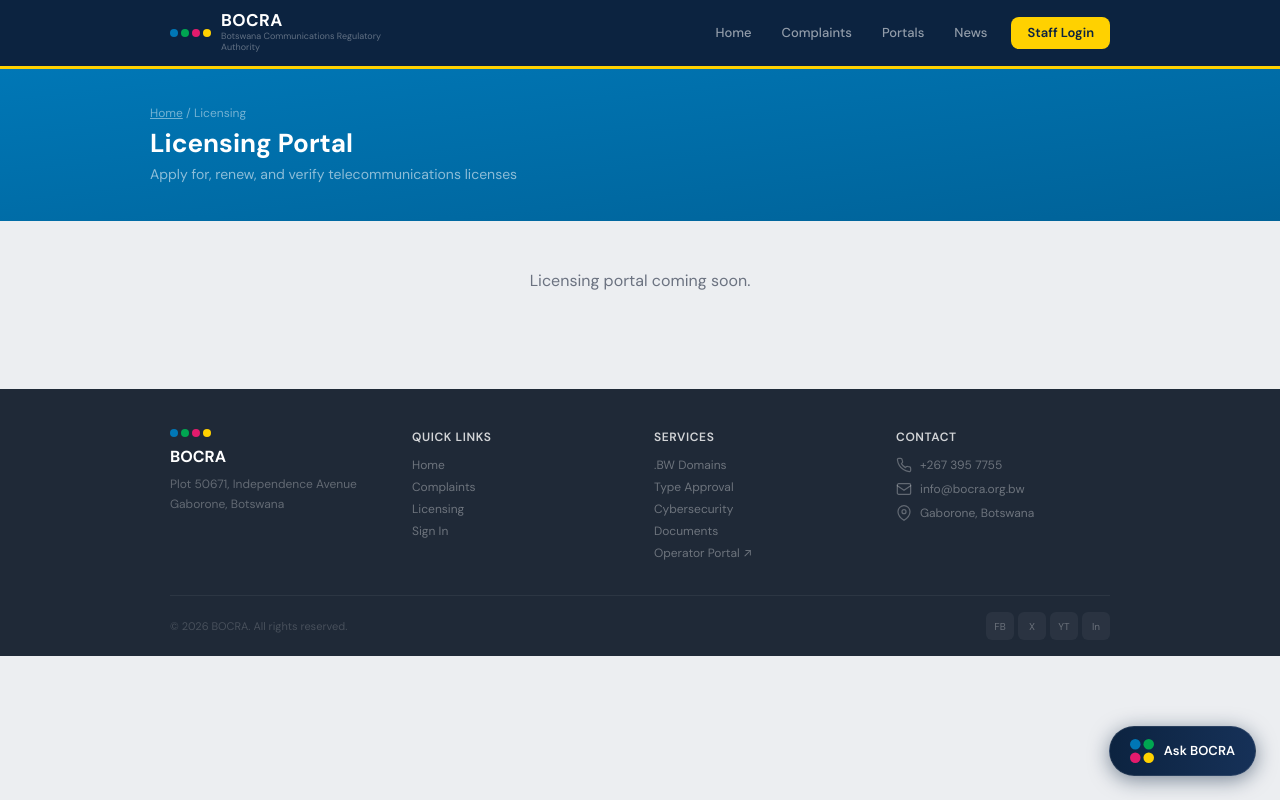
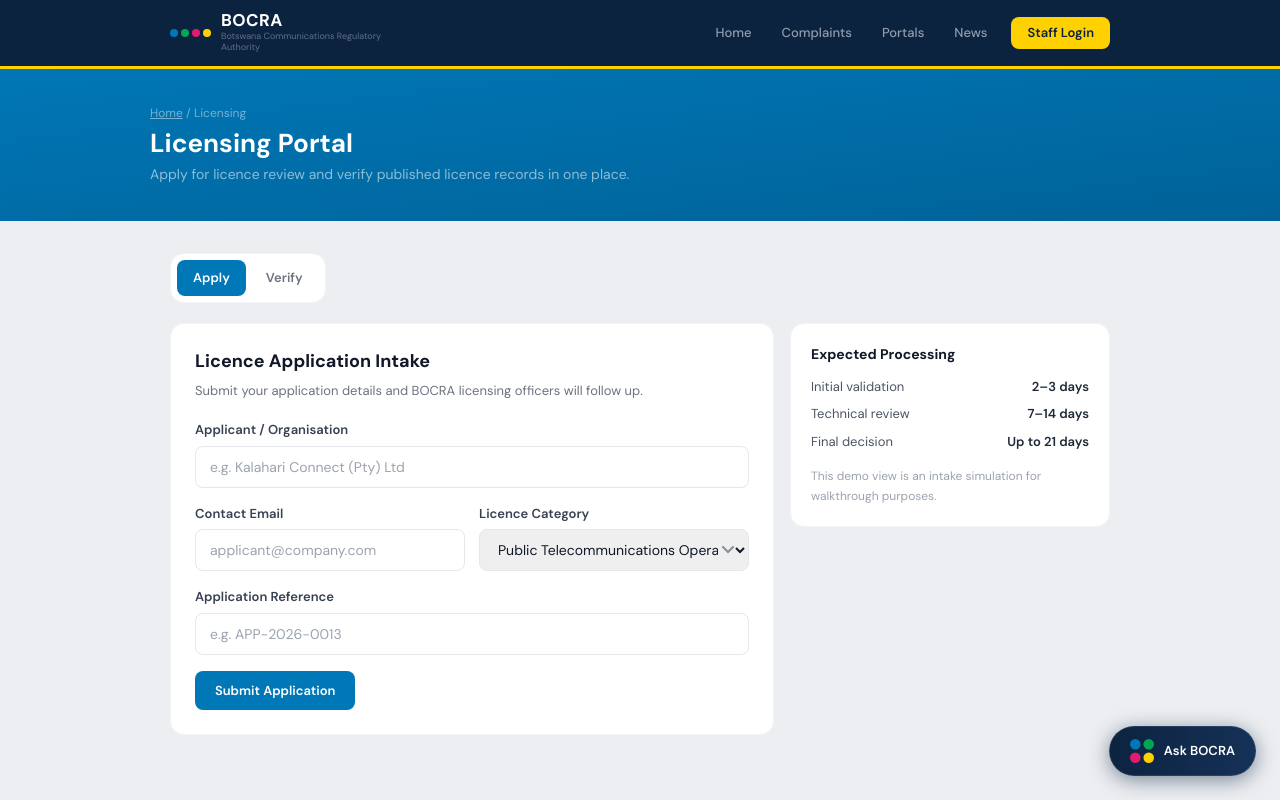
Before and after one commit to Thatayotlhe04/BOCRA, a Next.js app: page /licensing in a window 1280 px wide. Shown: the top 800 px of the page. Built offline with nearby package versions, Linux system fonts and the light colour scheme.

Commit message:
Refine homepage structure and add interactive demo licensing portal

```diff
--- a/app/licensing/page.tsx
+++ b/app/licensing/page.tsx
@@ -1,14 +1,198 @@
+"use client";
+
+import { useMemo, useState } from "react";
+import Link from "next/link";
+
+const categories = [
+  "Public Telecommunications Operator",
+  "Broadcasting",
+  "Postal Services",
+  "Type Approval",
+  "Radio Frequency",
+];
+
+const mockLicences = [
+  { holder: "Mascom Wireless", number: "LIC-PTO-2026-014", category: "Public Telecommunications Operator", status: "active", expiry: "31 Dec 2028" },
+  { holder: "Orange Botswana", number: "LIC-PTO-2026-011", category: "Public Telecommunications Operator", status: "active", expiry: "31 Dec 2028" },
+  { holder: "Gabz FM", number: "LIC-BC-2026-033", category: "Broadcasting", status: "active", expiry: "31 Dec 2027" },
+  { holder: "BotswanaPost", number: "LIC-PS-2026-008", category: "Postal Services", status: "active", expiry: "31 Dec 2029" },
+  { holder: "Kalahari Connect", number: "LIC-RF-2026-057", category: "Radio Frequency", status: "review", expiry: "Pending renewal" },
+];
+
+const statusStyles: Record<string, string> = {
+  active: "bg-bocra-green-light text-[#1a6b37]",
+  review: "bg-bocra-yellow-light text-[#8a6900]",
+  suspended: "bg-bocra-magenta-light text-bocra-magenta",
+};
+
 export default function LicensingPage() {
+  const [mode, setMode] = useState<"apply" | "verify">("apply");
+  const [holderName, setHolderName] = useState("");
+  const [email, setEmail] = useState("");
+  const [category, setCategory] = useState(categories[0]);
+  const [reference, setReference] = useState("");
+  const [search, setSearch] = useState("");
+  const [submitted, setSubmitted] = useState(false);
+
+  const filtered = useMemo(() => {
+    const q = search.trim().toLowerCase();
+    if (!q) return mockLicences;
+    return mockLicences.filter((l) =>
+      l.holder.toLowerCase().includes(q)
+      || l.number.toLowerCase().includes(q)
+      || l.category.toLowerCase().includes(q)
+    );
+  }, [search]);
+
+  const submitApplication = () => {
+    if (!holderName.trim() || !email.trim() || !reference.trim()) return;
+    setSubmitted(true);
+  };
+
   return (
     <>
       <section className="relative overflow-hidden bg-gradient-to-br from-bocra-blue to-[#006298] py-9 px-4">
         <div className="max-w-[980px] mx-auto">
-          <div className="text-xs text-white/45 mb-2"><a href="/" className="underline hover:text-white/70 transition-colors">Home</a> / Licensing</div>
+          <div className="text-xs text-white/45 mb-2">
+            <Link href="/" className="underline hover:text-white/70 transition-colors">Home</Link> / Licensing
+          </div>
           <h1 className="text-xl md:text-[26px] font-bold text-white mb-1.5">Licensing Portal</h1>
-          <p className="text-sm text-white/55 max-w-[500px] leading-relaxed">Apply for, renew, and verify telecommunications licenses</p>
+          <p className="text-sm text-white/55 max-w-[560px] leading-relaxed">
+            Apply for licence review and verify published licence records in one place.
+          </p>
         </div>
       </section>
-      <div className="max-w-[780px] mx-auto px-4 md:px-5 py-12 text-center"><p className="text-gray-500">Licensing portal coming soon.</p></div>
+
+      <section className="max-w-[980px] mx-auto px-4 md:px-5 py-8">
+        <div className="bg-white rounded-card border border-gray-100 p-1.5 inline-flex gap-1 mb-5">
+          <button
+            onClick={() => setMode("apply")}
+            className={`px-4 py-2 rounded-lg text-[13px] font-semibold transition-all ${mode === "apply" ? "bg-bocra-blue text-white" : "text-gray-500 hover:bg-gray-50"}`}
+          >
+            Apply
+          </button>
+          <button
+            onClick={() => setMode("verify")}
+            className={`px-4 py-2 rounded-lg text-[13px] font-semibold transition-all ${mode === "verify" ? "bg-bocra-navy text-white" : "text-gray-500 hover:bg-gray-50"}`}
+          >
+            Verify
+          </button>
+        </div>
+
+        {mode === "apply" ? (
+          <div className="grid grid-cols-1 lg:grid-cols-[1fr_320px] gap-4">
+            <div className="bg-white rounded-card border border-gray-100 p-6">
+              <h2 className="text-[18px] font-bold text-gray-900 mb-1.5">Licence Application Intake</h2>
+              <p className="text-[13px] text-gray-500 mb-5">Submit your application details and BOCRA licensing officers will follow up.</p>
+
+              {!submitted ? (
+                <div className="space-y-4">
+                  <div>
+                    <label className="text-[13px] font-semibold text-gray-700 block mb-1.5">Applicant / Organisation</label>
+                    <input
+                      value={holderName}
+                      onChange={(e) => setHolderName(e.target.value)}
+                      placeholder="e.g. Kalahari Connect (Pty) Ltd"
+                      className="w-full px-3.5 py-2.5 rounded-lg border-[1.5px] border-gray-200 text-sm outline-none text-gray-900 focus:border-bocra-blue focus:ring-2 focus:ring-bocra-blue/10 transition-all"
+                    />
+                  </div>
+                  <div className="grid grid-cols-1 md:grid-cols-2 gap-3.5">
+                    <div>
+                      <label className="text-[13px] font-semibold text-gray-700 block mb-1.5">Contact Email</label>
+                      <input
+                        type="email"
+                        value={email}
+                        onChange={(e) => setEmail(e.target.value)}
+                        placeholder="applicant@company.com"
+                        className="w-full px-3.5 py-2.5 rounded-lg border-[1.5px] border-gray-200 text-sm outline-none text-gray-900 focus:border-bocra-blue focus:ring-2 focus:ring-bocra-blue/10 transition-all"
+                      />
+                    </div>
+                    <div>
+                      <label className="text-[13px] font-semibold text-gray-700 block mb-1.5">Licence Category</label>
+                      <select
+                        value={category}
+                        onChange={(e) => setCategory(e.target.value)}
+                        className="w-full px-3.5 py-2.5 rounded-lg border-[1.5px] border-gray-200 text-sm outline-none text-gray-900 focus:border-bocra-blue focus:ring-2 focus:ring-bocra-blue/10 transition-all"
+                      >
+                        {categories.map((c) => <option key={c}>{c}</option>)}
+                      </select>
+                    </div>
+                  </div>
+                  <div>
+                    <label className="text-[13px] font-semibold text-gray-700 block mb-1.5">Application Reference</label>
+                    <input
+                      value={reference}
+                      onChange={(e) => setReference(e.target.value)}
+                      placeholder="e.g. APP-2026-0013"
+                      className="w-full px-3.5 py-2.5 rounded-lg border-[1.5px] border-gray-200 text-sm outline-none text-gray-900 focus:border-bocra-blue focus:ring-2 focus:ring-bocra-blue/10 transition-all"
+                    />
+                  </div>
+                  <button
+                    onClick={submitApplication}
+                    className="bg-bocra-blue text-white px-5 py-2.5 rounded-lg text-[13px] font-semibold hover:bg-[#006298] transition-colors"
+                  >
+                    Submit Application
+                  </button>
+                </div>
+              ) : (
+                <div className="bg-bocra-green-light rounded-xl p-4 text-[#1a6b37]">
+                  <div className="text-[14px] font-bold mb-1">Application Received</div>
+                  <p className="text-[13px] leading-relaxed">
+                    Thank you. Your reference <span className="font-semibold">{reference}</span> was logged for <span className="font-semibold">{category}</span>.
+                    A licensing officer will contact you at <span className="font-semibold">{email}</span>.
+                  </p>
+                </div>
+              )}
+            </div>
+
+            <div className="bg-white rounded-card border border-gray-100 p-5 h-fit">
+              <h3 className="text-[14px] font-bold text-gray-900 mb-3">Expected Processing</h3>
+              <div className="space-y-2 text-[13px] text-gray-600">
+                <div className="flex justify-between"><span>Initial validation</span><span className="font-semibold text-gray-800">2–3 days</span></div>
+                <div className="flex justify-between"><span>Technical review</span><span className="font-semibold text-gray-800">7–14 days</span></div>
+                <div className="flex justify-between"><span>Final decision</span><span className="font-semibold text-gray-800">Up to 21 days</span></div>
+              </div>
+              <div className="mt-4 text-[12px] text-gray-400 leading-relaxed">
+                This demo view is an intake simulation for walkthrough purposes.
+              </div>
+            </div>
+          </div>
+        ) : (
+          <div className="bg-white rounded-card border border-gray-100 p-6">
+            <div className="flex justify-between items-center gap-3 flex-wrap mb-4">
+              <div>
+                <h2 className="text-[18px] font-bold text-gray-900 mb-1">Verify Licence</h2>
+                <p className="text-[13px] text-gray-500">Search by holder, licence number, or category.</p>
+              </div>
+              <input
+                value={search}
+                onChange={(e) => setSearch(e.target.value)}
+                placeholder="Search licence records..."
+                className="w-full sm:w-[280px] px-3.5 py-2.5 rounded-lg border-[1.5px] border-gray-200 text-sm outline-none text-gray-900 focus:border-bocra-navy focus:ring-2 focus:ring-bocra-navy/10 transition-all"
+              />
+            </div>
+            <div className="space-y-2.5">
+              {filtered.map((l) => (
+                <div key={l.number} className="border border-gray-100 rounded-xl p-4 hover:border-gray-200 transition-colors">
+                  <div className="flex items-start justify-between gap-3">
+                    <div>
+                      <div className="text-[14px] font-semibold text-gray-900">{l.holder}</div>
+                      <div className="text-[12px] text-gray-500 mt-0.5">{l.number} · {l.category}</div>
+                    </div>
+                    <span className={`text-[10px] font-bold px-2.5 py-1 rounded-full uppercase ${statusStyles[l.status] || "bg-gray-100 text-gray-500"}`}>
+                      {l.status}
+                    </span>
+                  </div>
+                  <div className="text-[12px] text-gray-400 mt-2">Expiry: {l.expiry}</div>
+                </div>
+              ))}
+              {filtered.length === 0 && (
+                <div className="text-[13px] text-gray-500 py-8 text-center">No licence records matched your search.</div>
+              )}
+            </div>
+          </div>
+        )}
+      </section>
     </>
   );
 }
--- a/app/page.tsx
+++ b/app/page.tsx
@@ -3,7 +3,6 @@
 import ServiceCards from "@/components/home/ServiceCards";
 import FeatureWalkthrough from "@/components/home/FeatureWalkthrough";
 import AboutBOCRA from "@/components/home/AboutBOCRA";
-import SectorGrid from "@/components/home/SectorGrid";
 import NewsGrid from "@/components/home/NewsGrid";
 import DocsAndAlerts from "@/components/home/DocsAndAlerts";
 import CTABanner from "@/components/home/CTABanner";
@@ -13,14 +12,13 @@
     <>
       <Hero />
 
-      <section id="services" className="max-w-[980px] mx-auto px-4 md:px-5 -mt-6 relative z-10">
+      <section id="services" className="max-w-[980px] mx-auto px-4 md:px-5 -mt-10 relative z-30">
         <ComplaintStar />
         <div className="mt-4"><ServiceCards /></div>
       </section>
 
       <FeatureWalkthrough />
       <AboutBOCRA />
-      <SectorGrid />
       <NewsGrid />
       <DocsAndAlerts />
       <CTABanner />
--- a/components/home/FeatureWalkthrough.tsx
+++ b/components/home/FeatureWalkthrough.tsx
@@ -233,11 +233,6 @@
                   </a>
                 </div>
               </div>
-              {hoverEnabled && (
-                <div className="mt-3 text-[11px] text-gray-400">
-                  Tip: On desktop, hover tabs and steps to preview each state instantly.
-                </div>
-              )}
             </div>
           )}
 
```
